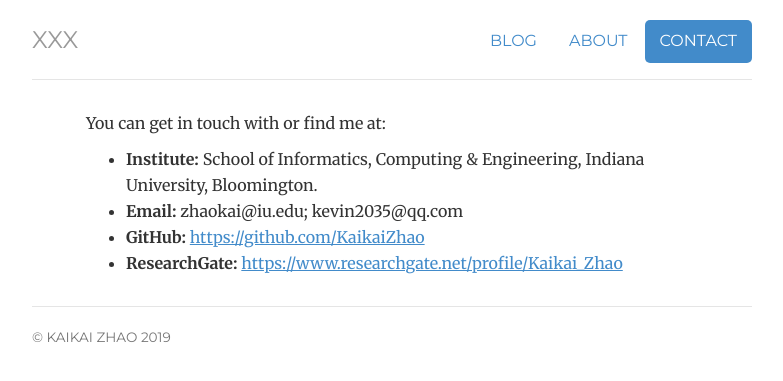
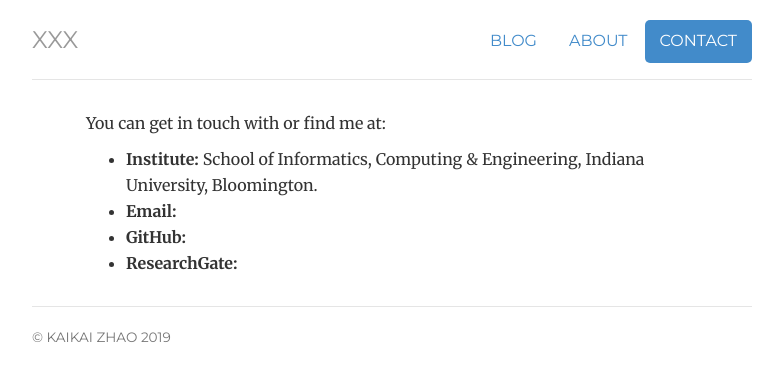
Before and after one commit to mathfirst/mathfirst.github.io, a Jekyll site: the page built from contact/index.html, in a window 1280 px wide. Shown: the top 381 px of the page, without its empty margins (248-1031 px from the left). Built offline with Jekyll 4.4.1, drawn with Linux system fonts in a browser that asks for light colours.

Commit message:
Update index.html

```diff
--- a/contact/index.html
+++ b/contact/index.html
@@ -13,9 +13,9 @@ description: Contact information for Kaikai Zhao.
 
 	<ul>
 		<li><b>Institute: </b>School of Informatics, Computing & Engineering, Indiana University, Bloomington.</li>
-		<li><b>Email: </b>zhaokai@iu.edu; kevin2035@qq.com</li>
-		<li><b>GitHub: </b><a href="https://github.com/KaikaiZhao"><u>https://github.com/KaikaiZhao</u></a></li>
-		<li><b>ResearchGate: </b><a href="https://www.researchgate.net/profile/Kaikai_Zhao"><u>https://www.researchgate.net/profile/Kaikai_Zhao</u></a></li>
+		<li><b>Email: </li>
+		<li><b>GitHub: </b></li>
+		<li><b>ResearchGate: </b></li>
 	</ul>
 
 </div>
```
